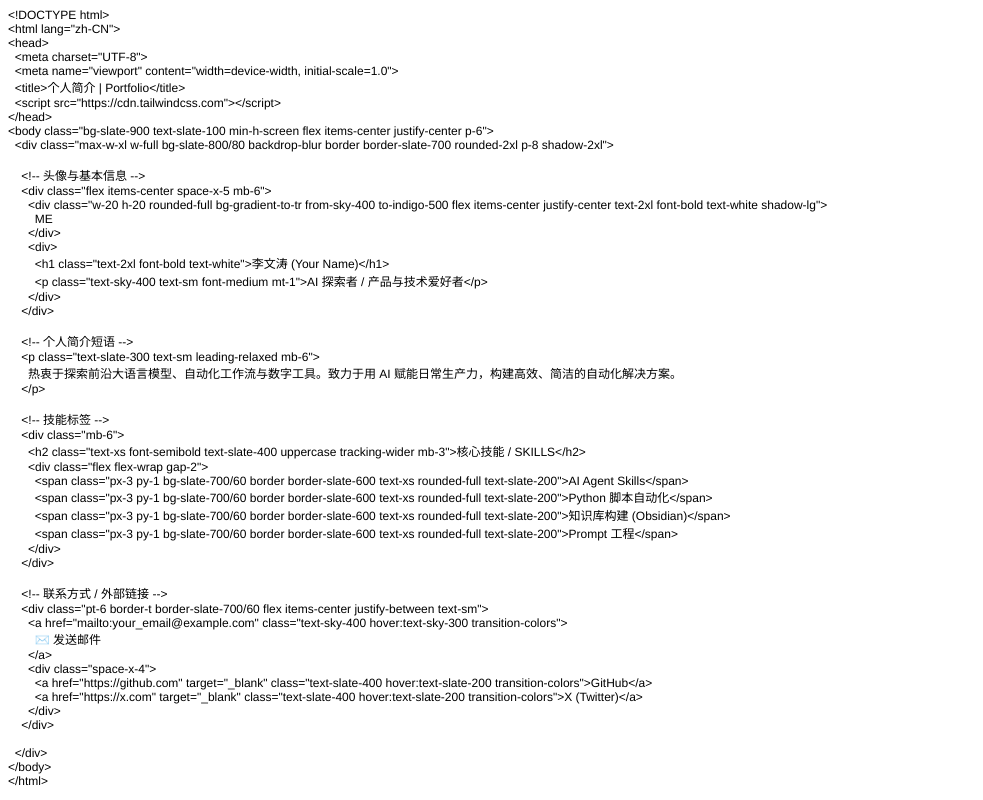
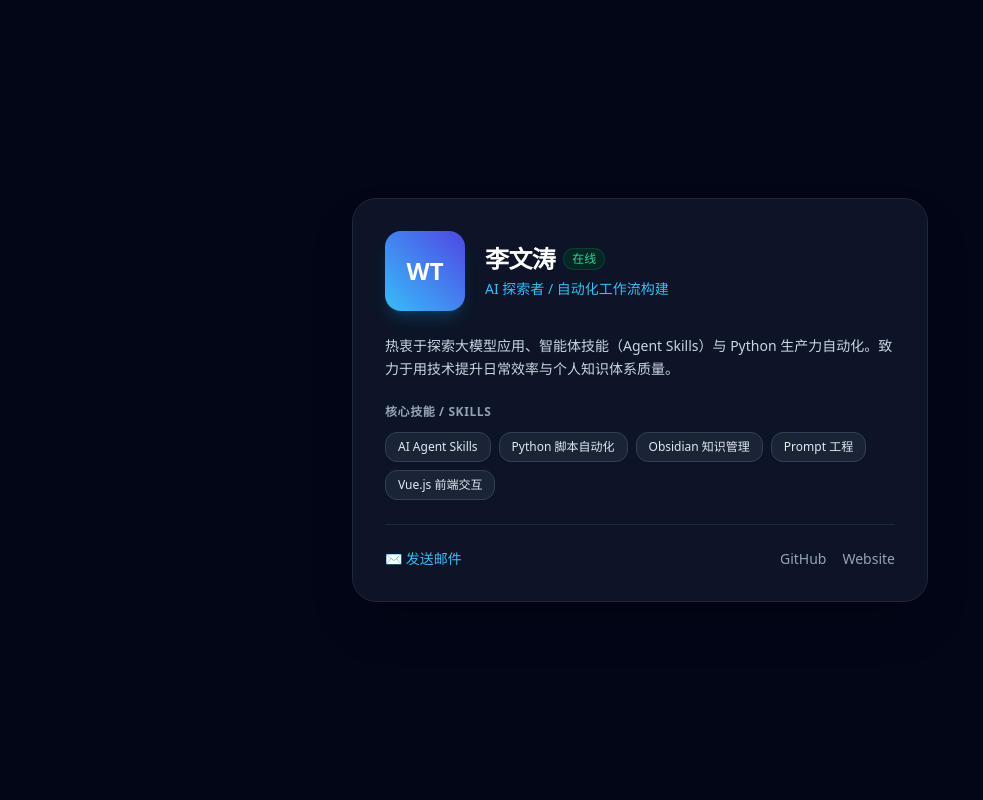
Before and after one commit to jason19960330/website, a plain HTML site: page index.html in a window 1280 px wide. Shown: the whole page, without its empty margins (0-983 px from the left). Drawn offline with nearby package versions, Linux system fonts and the light colour scheme.

Commit message:
feat: upgrade profile to Vue 3 reactive app

```diff
--- a/index.html
+++ b/index.html
@@ -1,72 +1,105 @@
-<!DOCTYPE html PUBLIC "-//W3C//DTD HTML 4.01//EN" "http://www.w3.org/TR/html4/strict.dtd">
-<html>
+<!DOCTYPE html>
+<html lang="zh-CN">
 <head>
-  <meta http-equiv="Content-Type" content="text/html; charset=utf-8">
-  <meta http-equiv="Content-Style-Type" content="text/css">
-  <title></title>
-  <meta name="Generator" content="Cocoa HTML Writer">
-  <meta name="CocoaVersion" content="2113.6">
-  <style type="text/css">
-    p.p1 {margin: 0.0px 0.0px 0.0px 0.0px; font: 12.0px Helvetica}
-    p.p2 {margin: 0.0px 0.0px 0.0px 0.0px; font: 12.0px Helvetica; min-height: 14.0px}
-    p.p3 {margin: 0.0px 0.0px 0.0px 0.0px; font: 12.0px 'PingFang SC'}
-    span.s1 {font: 12.0px 'PingFang SC'}
-    span.s2 {font: 12.0px Helvetica}
-    span.s3 {font: 12.0px 'Apple Color Emoji'}
-  </style>
+  <meta charset="UTF-8">
+  <meta name="viewport" content="width=device-width, initial-scale=1.0">
+  <title>李文涛 | 个人主页 (Vue 3)</title>
+  <!-- 引入 TailwindCSS 样式库 -->
+  <script src="https://cdn.tailwindcss.com"></script>
+  <!-- 引入 Vue 3 官方 CDN -->
+  <script src="https://unpkg.com/vue@3/dist/vue.global.js"></script>
 </head>
-<body>
-<p class="p1">&lt;!DOCTYPE html&gt;</p>
-<p class="p1">&lt;html lang="zh-CN"&gt;</p>
-<p class="p1">&lt;head&gt;</p>
-<p class="p1"><span class="Apple-converted-space">  </span>&lt;meta charset="UTF-8"&gt;</p>
-<p class="p1"><span class="Apple-converted-space">  </span>&lt;meta name="viewport" content="width=device-width, initial-scale=1.0"&gt;</p>
-<p class="p1"><span class="Apple-converted-space">  </span>&lt;title&gt;<span class="s1">个人简介</span> | Portfolio&lt;/title&gt;</p>
-<p class="p1"><span class="Apple-converted-space">  </span>&lt;script src="https://cdn.tailwindcss.com"&gt;&lt;/script&gt;</p>
-<p class="p1">&lt;/head&gt;</p>
-<p class="p1">&lt;body class="bg-slate-900 text-slate-100 min-h-screen flex items-center justify-center p-6"&gt;</p>
-<p class="p1"><span class="Apple-converted-space">  </span>&lt;div class="max-w-xl w-full bg-slate-800/80 backdrop-blur border border-slate-700 rounded-2xl p-8 shadow-2xl"&gt;</p>
-<p class="p2"><span class="Apple-converted-space">    </span></p>
-<p class="p1"><span class="Apple-converted-space">    </span>&lt;!-- <span class="s1">头像与基本信息</span> --&gt;</p>
-<p class="p1"><span class="Apple-converted-space">    </span>&lt;div class="flex items-center space-x-5 mb-6"&gt;</p>
-<p class="p1"><span class="Apple-converted-space">      </span>&lt;div class="w-20 h-20 rounded-full bg-gradient-to-tr from-sky-400 to-indigo-500 flex items-center justify-center text-2xl font-bold text-white shadow-lg"&gt;</p>
-<p class="p1"><span class="Apple-converted-space">        </span>ME</p>
-<p class="p1"><span class="Apple-converted-space">      </span>&lt;/div&gt;</p>
-<p class="p1"><span class="Apple-converted-space">      </span>&lt;div&gt;</p>
-<p class="p1"><span class="Apple-converted-space">        </span>&lt;h1 class="text-2xl font-bold text-white"&gt;<span class="s1">李文涛</span> (Your Name)&lt;/h1&gt;</p>
-<p class="p1"><span class="Apple-converted-space">        </span>&lt;p class="text-sky-400 text-sm font-medium mt-1"&gt;AI <span class="s1">探索者</span> / <span class="s1">产品与技术爱好者</span>&lt;/p&gt;</p>
-<p class="p1"><span class="Apple-converted-space">      </span>&lt;/div&gt;</p>
-<p class="p1"><span class="Apple-converted-space">    </span>&lt;/div&gt;</p>
-<p class="p2"><br></p>
-<p class="p1"><span class="Apple-converted-space">    </span>&lt;!-- <span class="s1">个人简介短语</span> --&gt;</p>
-<p class="p1"><span class="Apple-converted-space">    </span>&lt;p class="text-slate-300 text-sm leading-relaxed mb-6"&gt;</p>
-<p class="p3"><span class="s2"><span class="Apple-converted-space">      </span></span>热衷于探索前沿大语言模型、自动化工作流与数字工具。致力于用<span class="s2"> AI </span>赋能日常生产力，构建高效、简洁的自动化解决方案。</p>
-<p class="p1"><span class="Apple-converted-space">    </span>&lt;/p&gt;</p>
-<p class="p2"><br></p>
-<p class="p1"><span class="Apple-converted-space">    </span>&lt;!-- <span class="s1">技能标签</span> --&gt;</p>
-<p class="p1"><span class="Apple-converted-space">    </span>&lt;div class="mb-6"&gt;</p>
-<p class="p1"><span class="Apple-converted-space">      </span>&lt;h2 class="text-xs font-semibold text-slate-400 uppercase tracking-wider mb-3"&gt;<span class="s1">核心技能</span> / SKILLS&lt;/h2&gt;</p>
-<p class="p1"><span class="Apple-converted-space">      </span>&lt;div class="flex flex-wrap gap-2"&gt;</p>
-<p class="p1"><span class="Apple-converted-space">        </span>&lt;span class="px-3 py-1 bg-slate-700/60 border border-slate-600 text-xs rounded-full text-slate-200"&gt;AI Agent Skills&lt;/span&gt;</p>
-<p class="p1"><span class="Apple-converted-space">        </span>&lt;span class="px-3 py-1 bg-slate-700/60 border border-slate-600 text-xs rounded-full text-slate-200"&gt;Python <span class="s1">脚本自动化</span>&lt;/span&gt;</p>
-<p class="p1"><span class="Apple-converted-space">        </span>&lt;span class="px-3 py-1 bg-slate-700/60 border border-slate-600 text-xs rounded-full text-slate-200"&gt;<span class="s1">知识库构建</span> (Obsidian)&lt;/span&gt;</p>
-<p class="p1"><span class="Apple-converted-space">        </span>&lt;span class="px-3 py-1 bg-slate-700/60 border border-slate-600 text-xs rounded-full text-slate-200"&gt;Prompt <span class="s1">工程</span>&lt;/span&gt;</p>
-<p class="p1"><span class="Apple-converted-space">      </span>&lt;/div&gt;</p>
-<p class="p1"><span class="Apple-converted-space">    </span>&lt;/div&gt;</p>
-<p class="p2"><br></p>
-<p class="p1"><span class="Apple-converted-space">    </span>&lt;!-- <span class="s1">联系方式</span> / <span class="s1">外部链接</span> --&gt;</p>
-<p class="p1"><span class="Apple-converted-space">    </span>&lt;div class="pt-6 border-t border-slate-700/60 flex items-center justify-between text-sm"&gt;</p>
-<p class="p1"><span class="Apple-converted-space">      </span>&lt;a href="mailto:your_email@example.com" class="text-sky-400 hover:text-sky-300 transition-colors"&gt;</p>
-<p class="p1"><span class="Apple-converted-space">        </span><span class="s3">✉️</span> <span class="s1">发送邮件</span></p>
-<p class="p1"><span class="Apple-converted-space">      </span>&lt;/a&gt;</p>
-<p class="p1"><span class="Apple-converted-space">      </span>&lt;div class="space-x-4"&gt;</p>
-<p class="p1"><span class="Apple-converted-space">        </span>&lt;a href="https://github.com" target="_blank" class="text-slate-400 hover:text-slate-200 transition-colors"&gt;GitHub&lt;/a&gt;</p>
-<p class="p1"><span class="Apple-converted-space">        </span>&lt;a href="https://x.com" target="_blank" class="text-slate-400 hover:text-slate-200 transition-colors"&gt;X (Twitter)&lt;/a&gt;</p>
-<p class="p1"><span class="Apple-converted-space">      </span>&lt;/div&gt;</p>
-<p class="p1"><span class="Apple-converted-space">    </span>&lt;/div&gt;</p>
-<p class="p2"><br></p>
-<p class="p1"><span class="Apple-converted-space">  </span>&lt;/div&gt;</p>
-<p class="p1">&lt;/body&gt;</p>
-<p class="p1">&lt;/html&gt;</p>
+<body class="bg-slate-950 text-slate-100 min-h-screen flex items-center justify-center p-6 antialiased selection:bg-sky-500 selection:text-white">
+
+  <!-- Vue 挂载根节点 -->
+  <div id="app" class="max-w-xl w-full bg-slate-900/90 backdrop-blur-md border border-slate-800 rounded-3xl p-8 shadow-2xl transition-all duration-300 hover:border-slate-700">
+
+    <!-- 头部信息 -->
+    <header class="flex items-center space-x-5 mb-6">
+      <div class="w-20 h-20 rounded-2xl bg-gradient-to-tr from-sky-400 to-indigo-600 flex items-center justify-center text-2xl font-bold text-white shadow-lg shadow-sky-500/20">
+        {{ profile.avatarText }}
+      </div>
+      <div>
+        <div class="flex items-center space-x-2">
+          <h1 class="text-2xl font-bold text-white tracking-tight">{{ profile.name }}</h1>
+          <span class="text-xs px-2 py-0.5 rounded-full bg-emerald-950/80 text-emerald-400 border border-emerald-800/50">在线</span>
+        </div>
+        <p class="text-sky-400 text-sm font-medium mt-1">{{ profile.title }}</p>
+      </div>
+    </header>
+
+    <!-- 个人简介 -->
+    <section class="mb-6">
+      <p class="text-slate-300 text-sm leading-relaxed">
+        {{ profile.bio }}
+      </p>
+    </section>
+
+    <!-- 核心技能 (Vue v-for 循环渲染) -->
+    <section class="mb-6">
+      <h2 class="text-xs font-semibold text-slate-400 uppercase tracking-wider mb-3">核心技能 / SKILLS</h2>
+      <div class="flex flex-wrap gap-2">
+        <span
+          v-for="(skill, index) in profile.skills"
+          :key="index"
+          class="px-3 py-1.5 bg-slate-800/80 border border-slate-700 hover:border-sky-500/50 text-xs rounded-xl text-slate-200 transition-colors shadow-sm cursor-default"
+        >
+          {{ skill }}
+        </span>
+      </div>
+    </section>
+
+    <!-- 底部链接与社交媒体 -->
+    <footer class="pt-6 border-t border-slate-800 flex items-center justify-between text-sm">
+      <a :href="'mailto:' + profile.contact.email" class="inline-flex items-center space-x-1.5 text-sky-400 hover:text-sky-300 font-medium transition-colors">
+        <span>✉️ 发送邮件</span>
+      </a>
+      <div class="flex items-center space-x-4">
+        <a
+          v-for="link in profile.socialLinks"
+          :key="link.name"
+          :href="link.url"
+          target="_blank"
+          class="text-slate-400 hover:text-slate-200 transition-colors"
+        >
+          {{ link.name }}
+        </a>
+      </div>
+    </footer>
+
+  </div>
+
+  <!-- Vue 应用逻辑 -->
+  <script>
+    const { createApp, ref } = Vue;
+
+    createApp({
+      setup() {
+        // 在这里直接修改你的个人数据，界面会自动响应更新
+        const profile = ref({
+          name: "李文涛",
+          avatarText: "WT",
+          title: "AI 探索者 / 自动化工作流构建",
+          bio: "热衷于探索大模型应用、智能体技能（Agent Skills）与 Python 生产力自动化。致力于用技术提升日常效率与个人知识体系质量。",
+          skills: [
+            "AI Agent Skills",
+            "Python 脚本自动化",
+            "Obsidian 知识管理",
+            "Prompt 工程",
+            "Vue.js 前端交互"
+          ],
+          contact: {
+            email: "573164137@qq.com"
+          },
+          socialLinks: [
+            { name: "GitHub", url: "https://github.com/jason19960330" },
+            { name: "Website", url: "https://jason19960330.github.io/website/" }
+          ]
+        });
+
+        return { profile };
+      }
+    }).mount('#app');
+  </script>
 </body>
 </html>
```
